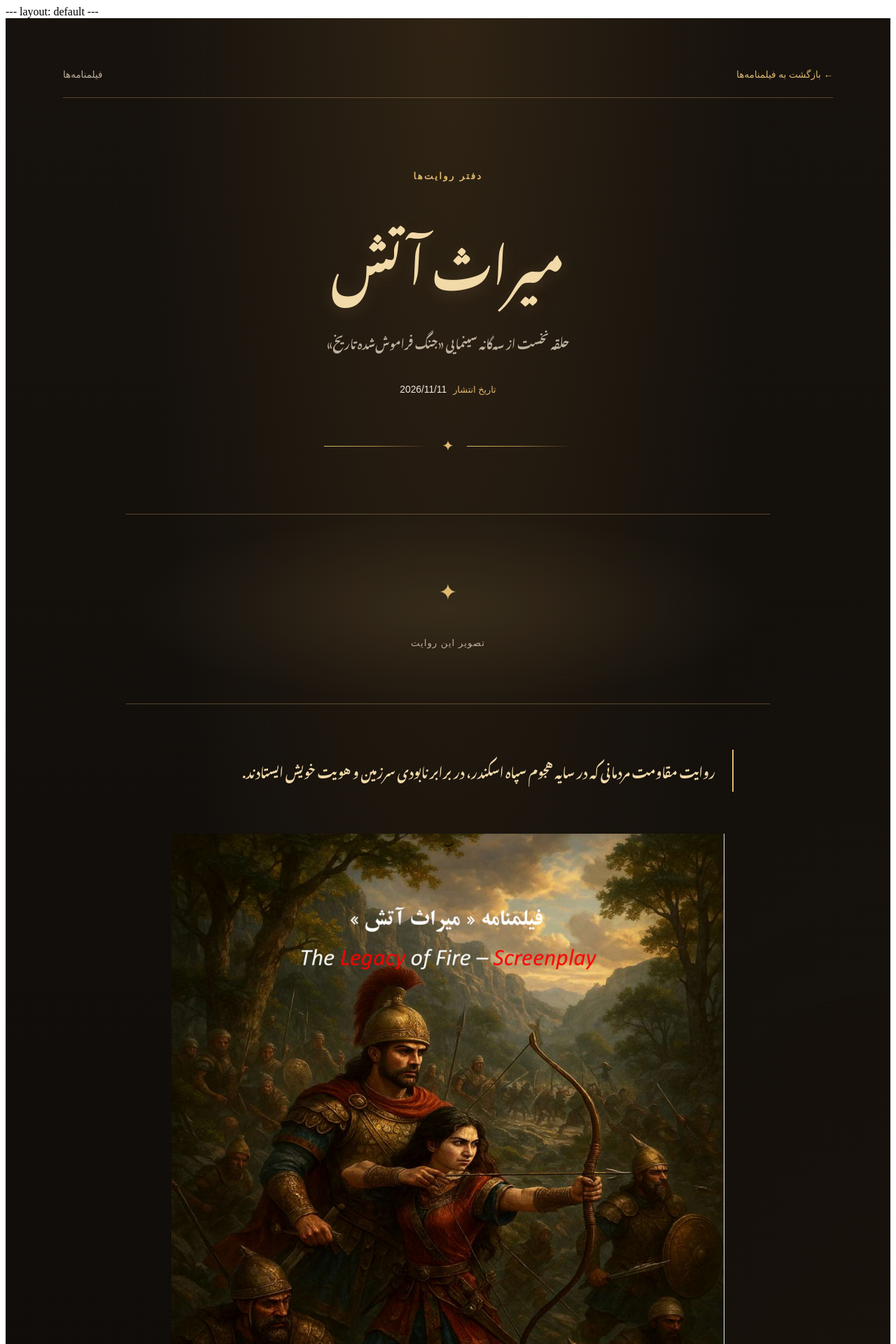
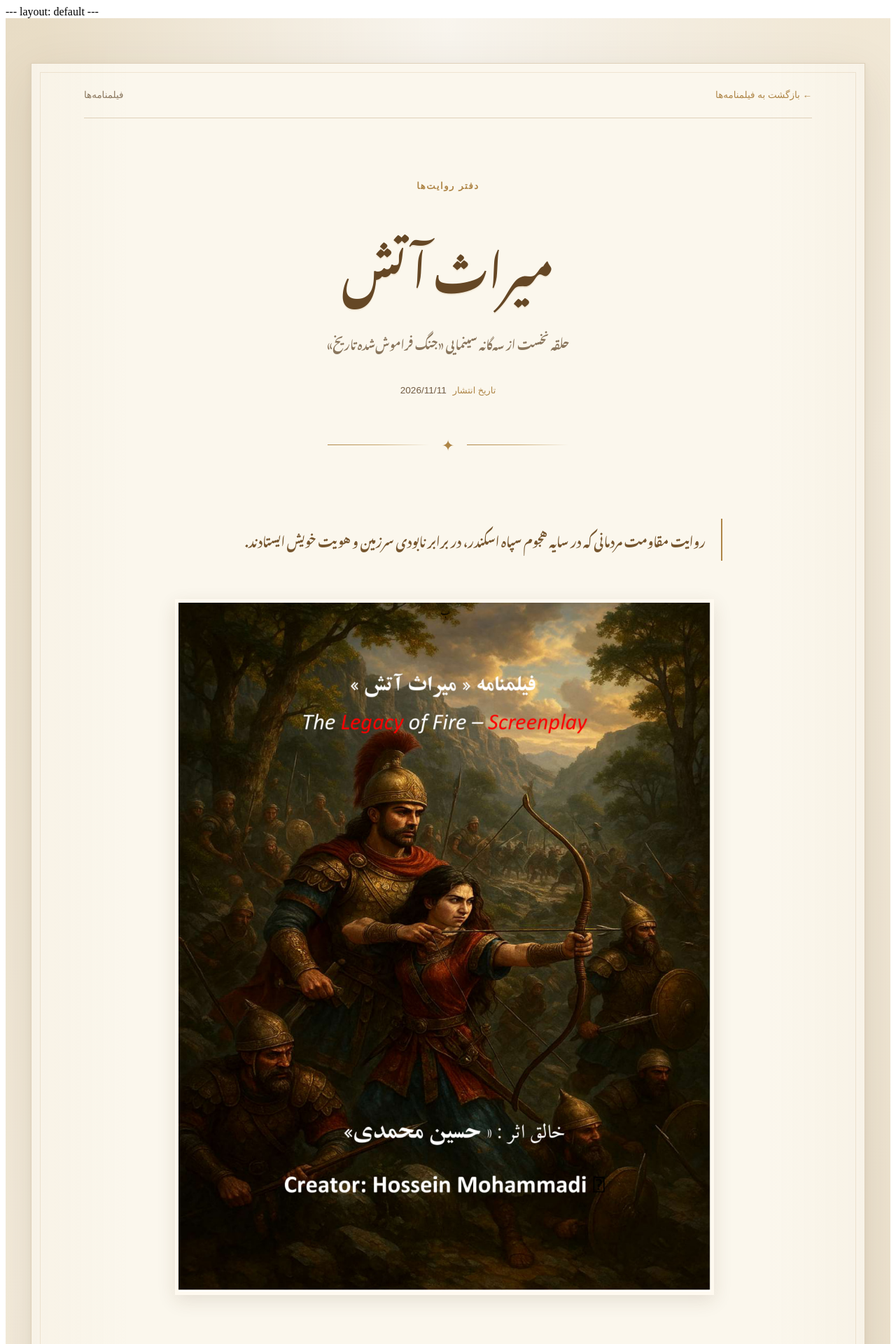
Before and after one commit to hossein-amirza/hossein-amirza, a Jekyll site: the page built from _screenplays/miras-atash.md, in a window 1280 px wide. Shown: the top 1920 px of the page at 70% size. Built offline with Jekyll 4.4.1, drawn with Linux system fonts in a browser that asks for light colours.

Commit message:
Update work.html

```diff
--- a/_layouts/work.html
+++ b/_layouts/work.html
@@ -20,6 +20,9 @@ layout: default
   {% when "screenplays" %}
     {% assign collection_title = "فیلمنامه‌ها" %}
     {% assign collection_url = "/screenplays/" %}
+  {% when "plays" %}
+    {% assign collection_title = "نمایشنامه‌ها" %}
+    {% assign collection_url = "/plays/" %}
   {% when "series" %}
     {% assign collection_title = "مجموعه‌های نمایشی" %}
     {% assign collection_url = "/series/" %}
@@ -73,9 +76,8 @@ layout: default
       </div>
     </header>
 
-    <figure class="literary-cover{% unless page.image %} is-empty{% endunless %}"
-            {% if page.image %}itemprop="image"{% endif %}>
-      {% if page.image %}
+    {% if page.image %}
+      <figure class="literary-cover" itemprop="image">
         <img
           src="{{ page.image | relative_url }}"
           alt="{{ page.image_alt | default: page.title | escape }}"
@@ -84,13 +86,8 @@ layout: default
         {% if page.image_caption %}
           <figcaption>{{ page.image_caption | escape }}</figcaption>
         {% endif %}
-      {% else %}
-        <div class="literary-cover-placeholder" aria-label="جایگاه تصویر شاخص">
-          <span class="cover-symbol">✦</span>
-          <span class="cover-caption">تصویر این روایت</span>
-        </div>
-      {% endif %}
-    </figure>
+      </figure>
+    {% endif %}
 
     {% if page.excerpt %}
       <div class="literary-intro">
@@ -118,56 +115,112 @@ layout: default
 </div>
 
 <style>
+/* =========================================
+   فضای کلی صفحه؛ کاغذی و ادبی
+========================================= */
+
 .literary-shell {
-  --gold: #dfb96f;
-  --gold-light: #f1d9a8;
-  --gold-deep: #a98243;
-  --ink: #eee8dc;
-  --muted: #bdb19e;
-  --line: rgba(223,185,111,.32);
+  --paper: #f5eddd;
+  --paper-light: #fbf7ed;
+  --paper-dark: #e9dcc3;
+  --ink: #403020;
+  --ink-soft: #715b43;
+  --muted: #8a765d;
+  --gold: #ae8546;
+  --gold-light: #c7a66d;
+  --line: rgba(151, 112, 57, .28);
 
   position: relative;
   isolation: isolate;
   overflow: hidden;
+  padding: clamp(30px, 5vw, 70px) 0;
+  color: var(--ink);
+  font-family: "Vazirmatn", sans-serif;
 
   background:
-    radial-gradient(ellipse at 50% 0%, rgba(184,133,59,.15), transparent 48%),
-    radial-gradient(ellipse at 100% 75%, rgba(130,86,38,.09), transparent 45%),
-    linear-gradient(180deg,#17120d 0%,#100d0a 55%,#0d0b09 100%);
+    radial-gradient(
+      ellipse at 50% 0%,
+      rgba(255,255,255,.65),
+      transparent 65%
+    ),
+    linear-gradient(
+      135deg,
+      #e8dcc5 0%,
+      #f5eddd 48%,
+      #e9ddc7 100%
+    );
+}
 
-  padding: clamp(24px,5vw,65px) 0 75px;
-  color: var(--ink);
-  font-family: "Vazirmatn", sans-serif;
-}
+/* بافت بسیار ظریف کاغذ */
 
 .literary-shell::before {
   content: "";
   position: absolute;
   inset: 0;
   z-index: -1;
-  opacity: .16;
   pointer-events: none;
-  background-image: radial-gradient(rgba(255,255,255,.15) .5px,transparent .5px);
-  background-size: 7px 7px;
+  opacity: .22;
+
+  background-image:
+    radial-gradient(rgba(112, 78, 37, .22) .45px, transparent .6px);
+
+  background-size: 8px 8px;
 }
 
+/* =========================================
+   ورق اصلی
+========================================= */
+
 .literary-page {
-  width: min(100% - 32px, 1100px);
+  width: min(100% - 32px, 1040px);
   margin: 0 auto;
-  padding: 0 clamp(10px,4vw,55px) 30px;
+  padding: 28px clamp(20px, 6vw, 75px) 55px;
+
+  position: relative;
+  direction: rtl;
   color: var(--ink);
-  direction: rtl;
   line-height: 2.6;
-  position: relative;
+
+  background:
+    linear-gradient(
+      90deg,
+      rgba(174,133,70,.035),
+      transparent 12%,
+      transparent 88%,
+      rgba(174,133,70,.035)
+    ),
+    var(--paper-light);
+
+  border: 1px solid rgba(151,112,57,.28);
+
+  box-shadow:
+    0 25px 70px rgba(75, 53, 28, .13),
+    0 3px 10px rgba(75, 53, 28, .06);
 }
+
+/* خطوط تزئینی حاشیه */
+
+.literary-page::before {
+  content: "";
+  position: absolute;
+  inset: 12px;
+  border: 1px solid rgba(174,133,70,.16);
+  pointer-events: none;
+}
+
+/* =========================================
+   مسیر بازگشت
+========================================= */
 
 .literary-nav {
   display: flex;
   justify-content: space-between;
   align-items: center;
   gap: 15px;
+
   padding: 0 0 14px;
   border-bottom: 1px solid var(--line);
+
   color: var(--muted);
   font-size: .84rem;
 }
@@ -176,18 +229,22 @@ layout: default
 .literary-return {
   color: var(--gold);
   text-decoration: none;
-  transition: color .2s ease;
+  transition: color .25s ease, background .25s ease;
 }
 
 .literary-nav a:hover,
 .literary-return:hover {
-  color: var(--gold-light);
+  color: #765324;
 }
 
+/* =========================================
+   عنوان و شناسنامه اثر
+========================================= */
+
 .literary-header {
-  max-width: 900px;
+  max-width: 850px;
   margin: auto;
-  padding: clamp(45px,8vw,95px) 0 5px;
+  padding: clamp(45px, 7vw, 80px) 0 5px;
   text-align: center;
 }
 
@@ -195,27 +252,32 @@ layout: default
   margin: 0 0 20px;
   color: var(--gold);
   font-size: .82rem;
-  font-weight: 600;
-  letter-spacing: .18em;
+  font-weight: 700;
+  letter-spacing: .12em;
 }
 
 .literary-title {
-  max-width: 900px;
+  max-width: 850px;
   margin: 0 auto;
-  color: var(--gold-light);
-  font-family: "Noto Nastaliq Urdu","Vazirmatn",serif;
-  font-size: clamp(2.2rem,6vw,4.4rem);
+
+  color: #654725;
+
+  font-family: "Noto Nastaliq Urdu", "Vazirmatn", serif;
+  font-size: clamp(2.2rem, 6vw, 4rem);
   font-weight: 600;
-  line-height: 2.25;
+  line-height: 2.3;
+
   text-wrap: balance;
-  text-shadow: 0 4px 25px rgba(223,185,111,.16);
+
+  text-shadow: 0 2px 1px rgba(174,133,70,.12);
 }
 
 .literary-subtitle {
-  max-width: 700px;
-  margin: 20px auto 0;
+  max-width: 650px;
+  margin: 18px auto 0;
+
   color: var(--muted);
-  font-family: "Noto Nastaliq Urdu","Vazirmatn",serif;
+  font-family: "Noto Nastaliq Urdu", "Vazirmatn", serif;
   font-size: 1.05rem;
   line-height: 2.5;
 }
@@ -225,9 +287,10 @@ layout: default
   justify-content: center;
   flex-wrap: wrap;
   gap: 12px 35px;
+
   margin-top: 30px;
-  color: var(--ink);
-  font-size: .86rem;
+  color: var(--ink-soft);
+  font-size: .85rem;
 }
 
 .literary-meta > span {
@@ -241,40 +304,60 @@ layout: default
   font-size: .8rem;
 }
 
+/* =========================================
+   نقش و نگار
+========================================= */
+
 .literary-ornament {
   display: flex;
   justify-content: center;
   align-items: center;
   gap: 18px;
-  margin: 35px auto;
+
+  margin: 32px auto;
   color: var(--gold);
 }
 
 .literary-ornament span {
-  width: min(25%,150px);
+  width: min(25%, 145px);
   height: 1px;
-  background: linear-gradient(to left,transparent,var(--gold-deep),var(--gold));
+
+  background: linear-gradient(
+    to left,
+    transparent,
+    var(--gold-light),
+    var(--gold)
+  );
 }
 
 .literary-ornament b {
-  font-size: 1.3rem;
+  font-family: Georgia, serif;
+  font-size: 1.35rem;
   font-weight: 400;
 }
 
+/* =========================================
+   تصویر شاخص
+========================================= */
+
 .literary-cover {
-  width: min(100%,920px);
-  margin: 30px auto 65px;
+  width: min(100%, 850px);
+  margin: 30px auto 55px;
   text-align: center;
 }
 
 .literary-cover img {
   display: block;
   width: 100%;
-  max-height: 600px;
+  max-height: 560px;
   object-fit: cover;
   object-position: center;
-  border-radius: 2px;
-  box-shadow: 0 25px 65px rgba(0,0,0,.38);
+
+  border: 7px solid #fffaf0;
+
+  box-shadow:
+    0 12px 35px rgba(75,53,28,.15),
+    0 0 0 1px rgba(174,133,70,.25);
 }
 
 .literary-cover figcaption {
@@ -283,102 +366,84 @@ layout: default
   font-size: .82rem;
 }
 
-.literary-cover-placeholder {
-  min-height: 270px;
-  display: flex;
-  flex-direction: column;
-  justify-content: center;
-  align-items: center;
-  gap: 14px;
-  border-top: 1px solid var(--line);
-  border-bottom: 1px solid var(--line);
-  background: radial-gradient(ellipse at center,rgba(223,185,111,.11),transparent 70%);
-}
-
-.cover-symbol {
-  color: var(--gold);
-  font-size: 2rem;
-}
-
-.cover-caption {
-  color: var(--muted);
-  font-size: .82rem;
-  letter-spacing: .08em;
-}
+/* =========================================
+   مقدمه داستان
+========================================= */
 
 .literary-intro {
-  max-width: 790px;
-  margin: 45px auto 60px;
-  padding: 4px 24px 4px 0;
+  max-width: 760px;
+  margin: 40px auto 55px;
+  padding: 5px 22px 5px 0;
+
   border-right: 2px solid var(--gold);
-  color: var(--gold-light);
-  font-family: "Noto Nastaliq Urdu","Vazirmatn",serif;
-  font-size: 1.15rem;
+
+  color: #76562f;
+  font-family: "Noto Nastaliq Urdu", "Vazirmatn", serif;
+  font-size: 1.12rem;
   line-height: 2.8;
 }
 
-/* متن اصلی و تفکیک روشن بندها */
+/* =========================================
+   متن اصلی
+========================================= */
 
 .literary-content {
-  max-width: 790px;
+  max-width: 760px;
   margin: 0 auto;
-  color: var(--ink);
-  font-size: clamp(1.03rem,1.4vw,1.15rem);
-  line-height: 2.9;
+
+  color: #40372b;
+  font-size: clamp(1.02rem, 1.4vw, 1.12rem);
+  line-height: 2.8;
+
   text-align: justify;
   text-justify: inter-word;
   overflow-wrap: break-word;
 }
 
-/* فاصلهٔ بیشتر میان پاراگراف‌ها */
-
 .literary-content p {
   display: block;
-  margin: 0 0 2.5em;
+  margin: 0 0 2em;
   padding: 0;
-  line-height: 2.9;
-  text-indent: 1.4em;
+
+  line-height: 2.8;
+  text-indent: 1.2em;
 }
 
-/* پاراگراف نخست */
-
 .literary-content > p:first-child {
-  color: var(--gold-light);
-  font-size: 1.12em;
+  color: #654725;
+  font-size: 1.08em;
 }
-
-/* جلوگیری از چسبیدن پاراگراف‌ها */
 
 .literary-content p + p {
   margin-top: 0;
-  padding-top: .15em;
-}
-
-/* حفظ شکست خط‌های نوشته‌شده در متن */
-
-.literary-content {
-  white-space: normal;
+  padding-top: .1em;
 }
 
 .literary-content p {
   white-space: pre-line;
 }
 
+/* =========================================
+   سرتیترهای داخل داستان
+========================================= */
+
 .literary-content h2,
 .literary-content h3,
 .literary-content h4 {
-  color: var(--gold-light);
-  font-family: "Noto Nastaliq Urdu","Vazirmatn",serif;
+  color: #76542c;
+
+  font-family: "Noto Nastaliq Urdu", "Vazirmatn", serif;
   font-weight: 600;
-  line-height: 2.4;
-  margin: 2.7em 0 1em;
+  line-height: 2.5;
+
+  margin: 2.5em 0 1em;
   text-align: right;
   text-wrap: balance;
 }
 
 .literary-content h2 {
   font-size: 1.8rem;
-  padding-bottom: 12px;
+  padding-bottom: 10px;
   border-bottom: 1px solid var(--line);
 }
 
@@ -390,19 +455,26 @@ layout: default
   font-size: 1.25rem;
 }
 
+/* =========================================
+   نقل‌قول‌ها
+========================================= */
+
 .literary-content blockquote {
-  margin: 2.7em 0;
-  padding: 18px 25px;
-  border-right: 2px solid var(--gold);
-  color: var(--gold-light);
-  background: rgba(223,185,111,.055);
-  font-family: "Noto Nastaliq Urdu","Vazirmatn",serif;
-  font-size: 1.1rem;
+  margin: 2.5em 0;
+  padding: 18px 24px;
+
+  border-right: 3px solid var(--gold);
+
+  color: #76542c;
+  background: rgba(174,133,70,.08);
+
+  font-family: "Noto Nastaliq Urdu", "Vazirmatn", serif;
+  font-size: 1.08rem;
   line-height: 2.8;
 }
 
 .literary-content blockquote p {
-  margin-bottom: 1.5em;
+  margin-bottom: 1.3em;
   text-indent: 0;
 }
 
@@ -410,12 +482,24 @@ layout: default
   margin-bottom: 0;
 }
 
+/* =========================================
+   تصاویر داخل متن
+========================================= */
+
 .literary-content img {
   display: block;
   max-width: 100%;
   height: auto;
-  margin: 40px auto;
+
+  margin: 35px auto;
+  border: 5px solid #fffaf0;
+
+  box-shadow: 0 8px 25px rgba(75,53,28,.12);
 }
+
+/* =========================================
+   فهرست‌ها و پیوندها
+========================================= */
 
 .literary-content ul,
 .literary-content ol {
@@ -428,81 +512,102 @@ layout: default
 }
 
 .literary-content a {
-  color: var(--gold-light);
+  color: #8b642f;
   text-decoration: underline;
   text-underline-offset: 5px;
 }
 
 .literary-content hr {
   width: 90px;
-  margin: 45px auto;
+  margin: 40px auto;
   border: 0;
   border-top: 1px solid var(--gold);
 }
 
+/* =========================================
+   پایان داستان
+========================================= */
+
 .literary-footer {
-  max-width: 790px;
-  margin: 65px auto 0;
+  max-width: 760px;
+  margin: 60px auto 0;
   text-align: center;
 }
 
 .literary-footer > p {
   margin: 0 0 22px;
+
   color: var(--muted);
-  font-family: "Noto Nastaliq Urdu","Vazirmatn",serif;
+  font-family: "Noto Nastaliq Urdu", "Vazirmatn", serif;
   font-size: 1rem;
+  line-height: 2.5;
 }
 
 .literary-return {
   display: inline-block;
   padding: 9px 25px;
-  border: 1px solid var(--line);
+
+  border: 1px solid var(--gold-light);
   border-radius: 40px;
+
+  color: #805c2e;
   font-size: .87rem;
 }
 
-@media (max-width:600px) {
+.literary-return:hover {
+  background: rgba(174,133,70,.09);
+}
+
+/* =========================================
+   نمایش در تلفن همراه
+========================================= */
+
+@media (max-width: 600px) {
   .literary-shell {
-    padding: 20px 0 45px;
+    padding: 18px 0 35px;
   }
 
   .literary-page {
-    width: calc(100% - 22px);
-    padding: 0 4px 25px;
+    width: calc(100% - 18px);
+    padding: 18px 17px 35px;
+  }
+
+  .literary-page::before {
+    inset: 7px;
   }
 
   .literary-header {
-    padding-top: 38px;
+    padding-top: 35px;
   }
 
   .literary-title {
-    font-size: clamp(1.9rem,7.5vw,2.5rem);
-    line-height: 2.3;
+    font-size: clamp(1.9rem, 7.5vw, 2.6rem);
+    line-height: 2.35;
+  }
+
+  .literary-subtitle {
+    font-size: .95rem;
   }
 
   .literary-meta {
     gap: 10px 18px;
-    font-size: .8rem;
+    font-size: .78rem;
   }
 
   .literary-cover {
-    margin: 24px auto 42px;
-  }
-
-  .literary-cover-placeholder {
-    min-height: 190px;
+    margin: 24px auto 40px;
   }
 
   .literary-content {
     font-size: 1rem;
-    line-height: 2.75;
+    line-height: 2.7;
     text-align: right;
   }
 
   .literary-content p {
-    line-height: 2.75;
-    margin-bottom: 2.2em;
-    text-indent: 1em;
+    line-height: 2.7;
+    margin-bottom: 1.9em;
+    text-indent: .8em;
   }
 
   .literary-content h2 {
@@ -515,12 +620,20 @@ layout: default
   }
 
   .literary-content blockquote {
-    padding: 15px 18px;
+    padding: 14px 17px;
+  }
+
+  .literary-nav {
+    font-size: .75rem;
   }
 }
 
+/* =========================================
+   دسترس‌پذیری
+========================================= */
+
 .literary-page a:focus-visible {
-  outline: 2px solid var(--gold-light);
+  outline: 2px solid var(--gold);
   outline-offset: 5px;
 }
 
@@ -544,11 +661,16 @@ layout: default
     margin: 0;
     padding: 0;
     color: #222;
+    border: 0;
+    box-shadow: none;
+  }
+
+  .literary-page::before {
+    display: none;
   }
 
   .literary-nav,
-  .literary-footer,
-  .literary-cover-placeholder {
+  .literary-footer {
     display: none;
   }
 
@@ -566,7 +688,8 @@ layout: default
     line-height: 2.2;
   }
 
-  .literary-cover img {
+  .literary-cover img,
+  .literary-content img {
     box-shadow: none;
   }
 }
```
Also changed, not shown: other parts of _layouts/work.html (+4 -0 lines).
